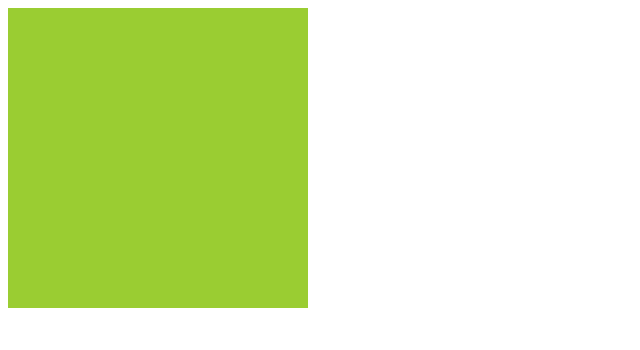
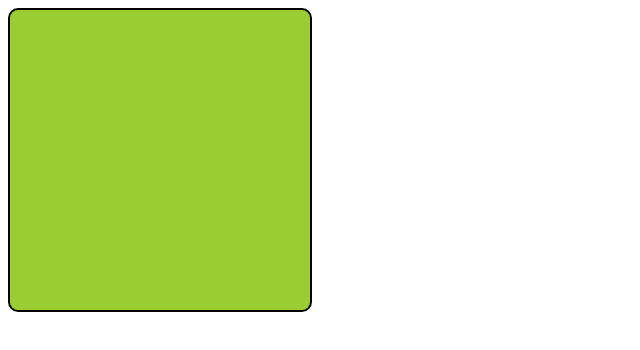
Before and after one commit to binayjy8/A-DIV, a plain HTML site: page index.html in a window 1280 px wide. Shown: the whole page, without its empty margins (0-640 px from the left). Drawn offline with Linux system fonts and the light colour scheme.

Commit message:
code add

```diff
--- a/style.css
+++ b/style.css
@@ -2,4 +2,7 @@
     height: 300px;
     width: 300px;
     background-color: yellowgreen;
+    display: flex;
+    border: 2px solid black;
+    border-radius: 10px;
 }
```
